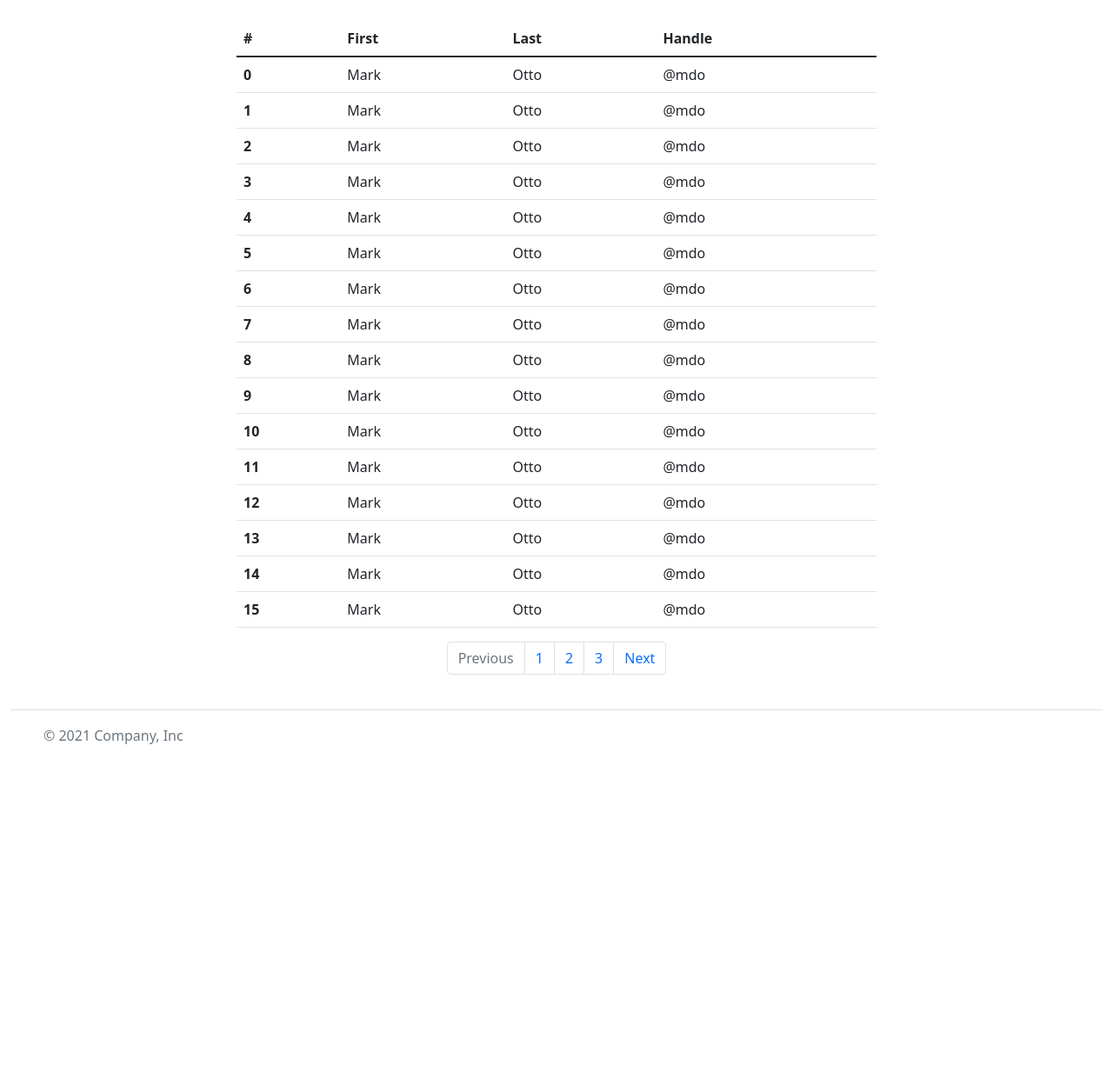
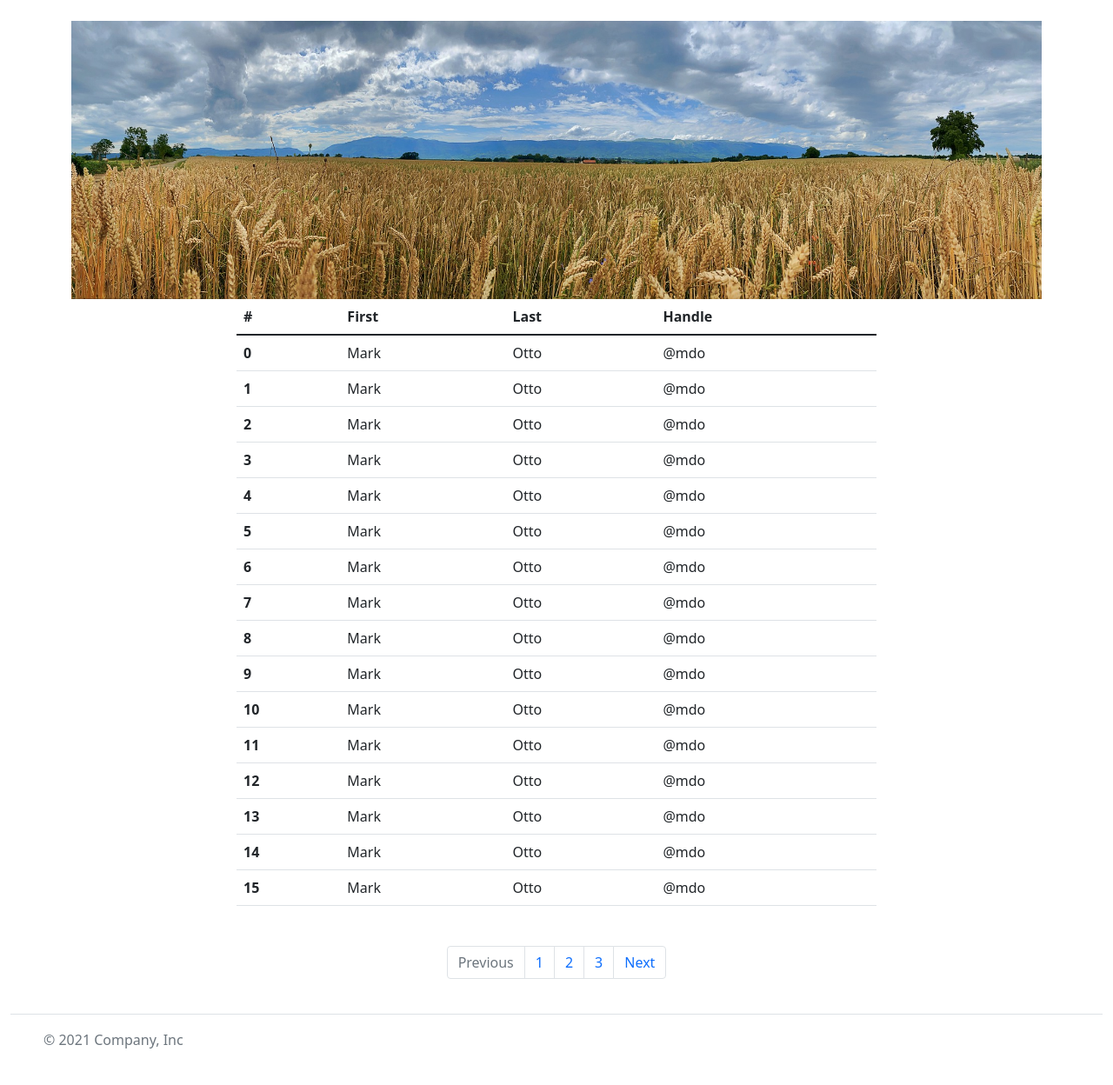
Before and after one commit to Kyungseo-Park/legacy-php-tutorial, a PHP site: page /table.php in a window 1280 px wide. Shown: the part 113-1361 px from the top of the page at 87% size. Before the commit the page ends 969 px from the top, so only its background shows below. Run offline with PHP 8.4, Linux system fonts and the light colour scheme.

Commit message:
feat: 전체 사용자 페이지 layout 잡음

```diff
--- a/include/style.php
+++ b/include/style.php
@@ -1,3 +1,13 @@
 <link rel="stylesheet" href="/css/index.css?v=<?php time() ?>"/>
 <link rel="stylesheet" href="/css/bootstrap.min.css"/>
 <link rel="stylesheet" href="/css/font-awesome.css"/>
+
+<style>
+    .pagination {
+            padding-top: 30px;
+    }
+
+    .card-item {
+        padding: 10px;
+    }
+</style>
--- a/www/table.php
+++ b/www/table.php
@@ -12,8 +12,10 @@
 <body>
     <?php include "$_SERVER[DOCUMENT_ROOT]/include/header.php"; ?>
     <main>
-        <div>
-
+        <div class="container">
+            <div class="row">
+                <img src="/assets/bn.jpg" class="img-fluid" alt="...">
+            </div>
         </div>
         <div class="container">
             <div class="row justify-content-center">
@@ -40,9 +42,10 @@
                     </table>
                 </div>
             </div>
+        </div>
         <div class="container">
             <div class="row justify-content-center">
-                    <div class="col-8">
+                <div class="col-md-8 col-12">
                     <nav aria-label="Page navigation">
                         <ul class="pagination justify-content-center">
                             <!-- 첫 페이지인 경우 disabled -->
```
Also changed, not shown: www/blog.php (+10 -5 lines), www/card.php (+4 -10 lines), www/profile.php (+10 -5 lines), www/assets/bn.jpg (added), www/index.php (line endings or trailing spaces). Lines whose indentation alone changed are shown as unchanged.
